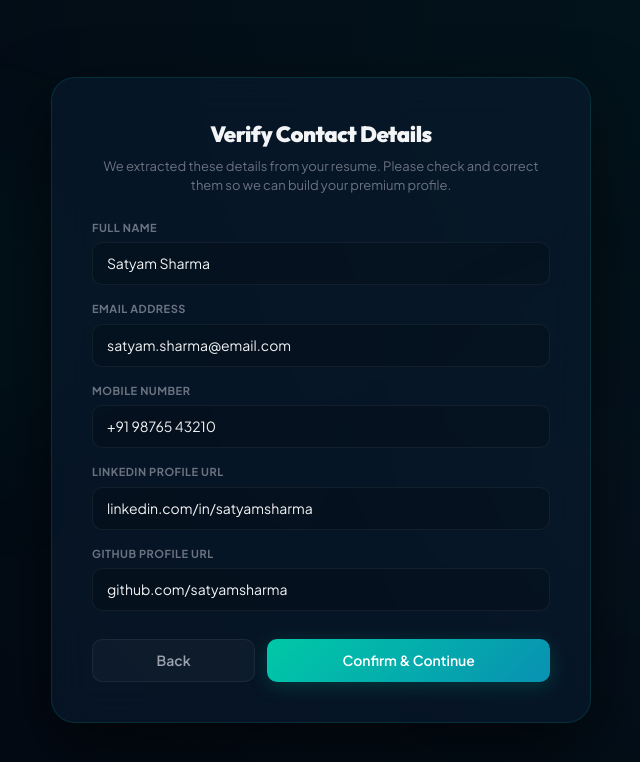
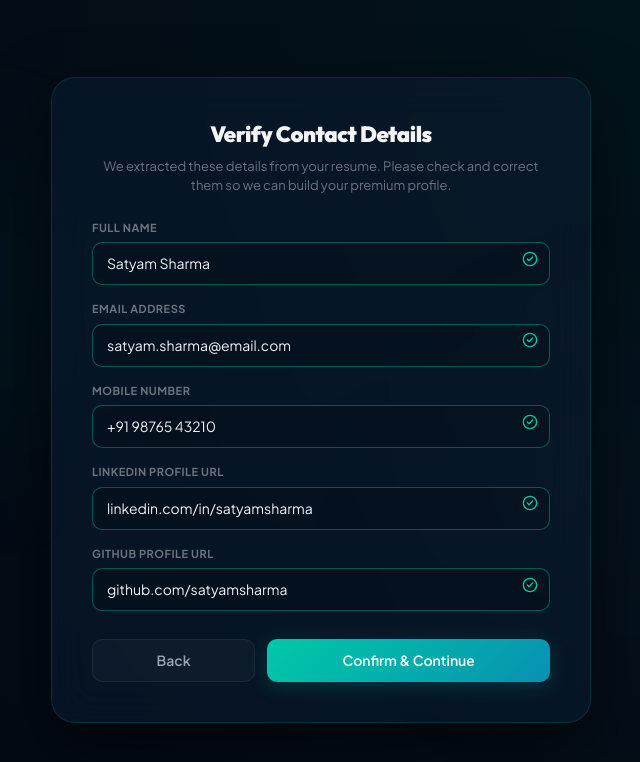
Before and after one commit to Satyamsharma239/Hirex, a React (Vite) app in the folder frontend/: page / in a window 1280 px wide. Both pictures are taken after a click on the button "Use Mock Developer Profile". Shown: the top 762 px of the page, without its empty margins (319-959 px from the left). Built offline with nearby package versions, Linux system fonts and the light colour scheme.

Commit message:
feat: polish OnboardingPortal UX with connected step tracker and field validations

```diff
--- a/frontend/src/components/OnboardingPortal.jsx
+++ b/frontend/src/components/OnboardingPortal.jsx
@@ -280,15 +280,17 @@ June 2025 - Present | Remote, India
             We extracted these details from your resume. Please check and correct them so we can build your premium profile.
           </p>
 
-          <div style={{ display: 'flex', flexDirection: 'column', gap: 16, marginBottom: 28 }}>
+          <div style={{ display: 'flex', flexDirection: 'column', gap: 16, marginBottom: 28 }} className="animate-stagger-fade-up">
             {[
-              { key: 'name', label: 'Full Name', placeholder: 'e.g. Satyam Sharma' },
-              { key: 'email', label: 'Email Address', placeholder: 'e.g. name@email.com' },
-              { key: 'phone', label: 'Mobile Number', placeholder: 'e.g. +91 98765 43210' },
-              { key: 'linkedin', label: 'LinkedIn Profile URL', placeholder: 'e.g. linkedin.com/in/username' },
-              { key: 'github', label: 'GitHub Profile URL', placeholder: 'e.g. github.com/username' },
-            ].map(field => (
-              <div key={field.key}>
+              { key: 'name', label: 'Full Name', placeholder: 'e.g. Satyam Sharma', val: val => val.length >= 2 },
+              { key: 'email', label: 'Email Address', placeholder: 'e.g. name@email.com', val: val => /^[^\s@]+@[^\s@]+\.[^\s@]+$/.test(val) },
+              { key: 'phone', label: 'Mobile Number', placeholder: 'e.g. +91 98765 43210', val: val => val.replace(/[^0-9]/g, '').length >= 8 },
+              { key: 'linkedin', label: 'LinkedIn Profile URL', placeholder: 'e.g. linkedin.com/in/username', val: val => val.length > 5 },
+              { key: 'github', label: 'GitHub Profile URL', placeholder: 'e.g. github.com/username', val: val => val.length > 3 },
+            ].map(field => {
+              const isValid = contact[field.key] ? field.val(contact[field.key]) : false;
+              return (
+              <div key={field.key} style={{ position: 'relative' }}>
                 <label style={{ fontSize: 11, fontWeight: 700, color: 'var(--text-3)', display: 'block', marginBottom: 6, textTransform: 'uppercase', letterSpacing: '0.5px' }}>
                   {field.label}
                 </label>
@@ -298,10 +300,13 @@ June 2025 - Present | Remote, India
                   onChange={e => setContact({ ...contact, [field.key]: e.target.value })}
                   className="inp"
                   placeholder={field.placeholder}
-                  style={{ width: '100%', background: 'rgba(0,0,0,0.2)', borderColor: 'var(--border)', color: 'var(--text-1)' }}
+                  style={{ width: '100%', background: 'rgba(0,0,0,0.2)', borderColor: isValid ? 'rgba(0,201,167,0.4)' : 'var(--border)', color: 'var(--text-1)', paddingRight: isValid ? 36 : 16, transition: 'all 0.2s' }}
                 />
+                {isValid && (
+                  <CheckCircle2 size={16} color="var(--teal)" style={{ position: 'absolute', right: 12, top: 31, animation: 'fadeInSlideUp 0.3s forwards' }} />
+                )}
               </div>
-            ))}
+            )})}
           </div>
 
           <div style={{ display: 'flex', gap: 12 }}>
@@ -439,33 +444,47 @@ June 2025 - Present | Remote, India
             </h3>
 
             {/* Step Indicators */}
-            <div style={{ display: 'flex', flexDirection: 'column', gap: 12, maxWidth: 320, margin: '0 auto', textAlign: 'left' }}>
+            <div style={{ position: 'relative', display: 'flex', flexDirection: 'column', gap: 20, maxWidth: 320, margin: '0 auto', textAlign: 'left' }} className="animate-stagger-fade-up">
+
+              {/* Connected Progress Line */}
+              <div style={{ position: 'absolute', left: 7, top: 12, bottom: 12, width: 2, background: 'rgba(255,255,255,0.05)', zIndex: 0, borderRadius: 2 }}>
+                 <div style={{ width: '100%', background: 'var(--teal)', transition: 'height 0.4s ease', height: `${Math.min(100, Math.max(0, (step - 1) * 33.33))}%`, borderRadius: 2, boxShadow: '0 0 8px var(--teal-glow)' }} />
+              </div>
+
               {[
-                { s: 1, label: 'Resume Parser' },
-                { s: 2, label: 'Career DNA & Readiness Matrix' },
+                { s: 1, label: 'Resume Parser AI' },
+                { s: 2, label: 'Career DNA Matrix' },
                 { s: 3, label: 'Personal Brand Card' },
-                { s: 4, label: 'Recruiter ATS formatting check' }
+                { s: 4, label: 'Recruiter ATS Scan' }
               ].map((item) => {
                 const isActive = step === item.s;
                 const isCompleted = step > item.s;
 
                 return (
                   <div key={item.s} style={{
-                    display: 'flex', alignItems: 'center', gap: 10,
-                    opacity: isCompleted || isActive ? 1 : 0.35,
-                    transition: 'all 0.3s'
+                    display: 'flex', alignItems: 'center', gap: 12,
+                    opacity: isCompleted || isActive ? 1 : 0.4,
+                    transition: 'all 0.3s',
+                    position: 'relative',
+                    zIndex: 1
                   }}>
                     {isCompleted ? (
-                      <CheckCircle2 size={16} color="var(--teal)" />
+                      <div style={{ width: 16, height: 16, borderRadius: '50%', background: 'var(--bg-card)', display: 'flex', alignItems: 'center', justifyContent: 'center' }}>
+                        <CheckCircle2 size={16} color="var(--teal)" style={{ filter: 'drop-shadow(0 0 4px var(--teal-glow))' }} />
+                      </div>
                     ) : isActive ? (
-                      <RefreshCw size={15} color="var(--teal)" style={{ animation: 'spin 2s linear infinite' }} />
+                      <div style={{ width: 16, height: 16, borderRadius: '50%', background: 'var(--bg-card)', display: 'flex', alignItems: 'center', justifyContent: 'center' }}>
+                        <RefreshCw size={14} color="var(--teal)" style={{ animation: 'spin 2s linear infinite' }} />
+                      </div>
                     ) : (
-                      <div style={{ width: 16, height: 16, borderRadius: '50%', border: '1.5px solid var(--border)' }} />
+                      <div style={{ width: 16, height: 16, borderRadius: '50%', border: '2px solid var(--border)', background: 'var(--bg-card)' }} />
                     )}
                     <span style={{
-                      fontSize: 13,
+                      fontSize: 13.5,
                       fontWeight: isActive || isCompleted ? 700 : 500,
-                      color: isActive ? 'var(--text-1)' : 'var(--text-2)'
+                      color: isActive ? 'var(--text-1)' : isCompleted ? 'var(--teal)' : 'var(--text-3)',
+                      transition: 'all 0.2s',
+                      transform: isActive ? 'scale(1.02) translateX(4px)' : 'none'
                     }}>{item.label}</span>
                   </div>
                 );
```
